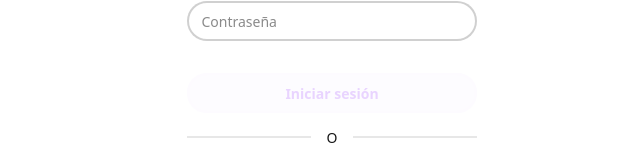
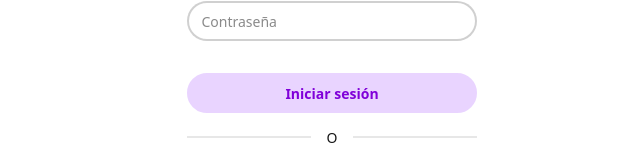
Before and after one commit to DANdelion-0908/mongodb_frontend, a Next.js app: page /login in a window 1280 px wide. Shown: the part 436-596 px from the top of the page, without its empty margins (308-948 px from the left). Built offline with nearby package versions, Linux system fonts and the light colour scheme.

Commit message:
Fix register button class

```diff
--- a/src/app/login/page.jsx
+++ b/src/app/login/page.jsx
@@ -90,9 +90,9 @@ export default function Login() {
                                     </div>
                                 )}
                                 <div className="form-control flex flex-col items-center mt-6">
-                                    <button type='submit' className="w-full btn btn-soft btn-primary">Iniciar sesión</button>
+                                    <button type='submit' className="w-full btn btn-primary">Iniciar sesión</button>
                                     <div className='divider'>O</div>
-                                    <button type='button' className='w-full btn btn-soft btn-secondaryremove ' onClick={handleSignUp}>Crear una cuenta</button>
+                                    <button type='button' className='w-full btn btn-soft' onClick={handleSignUp}>Crear una cuenta</button>
                                 </div>
                             </form>
                         </div>
```
